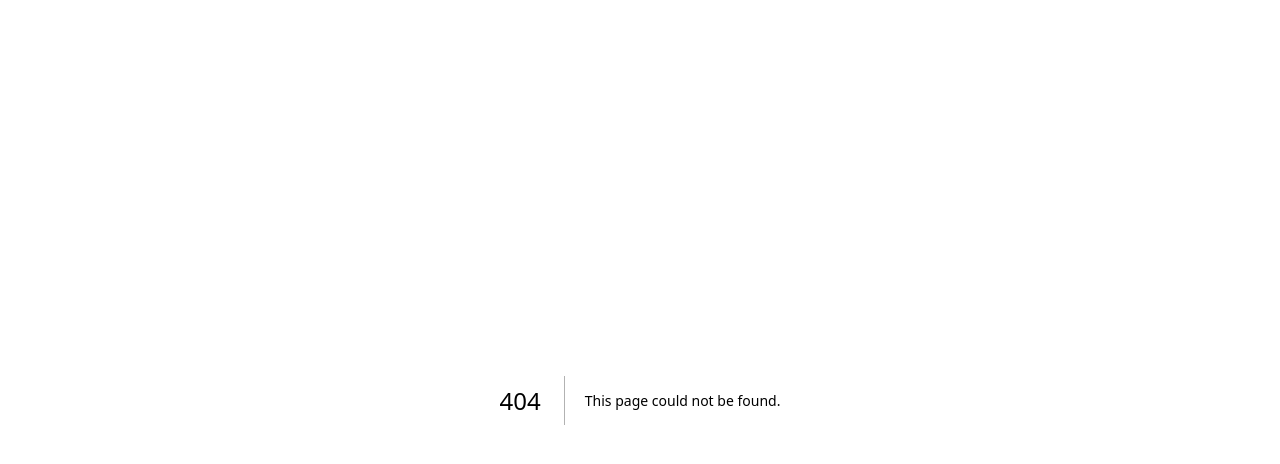
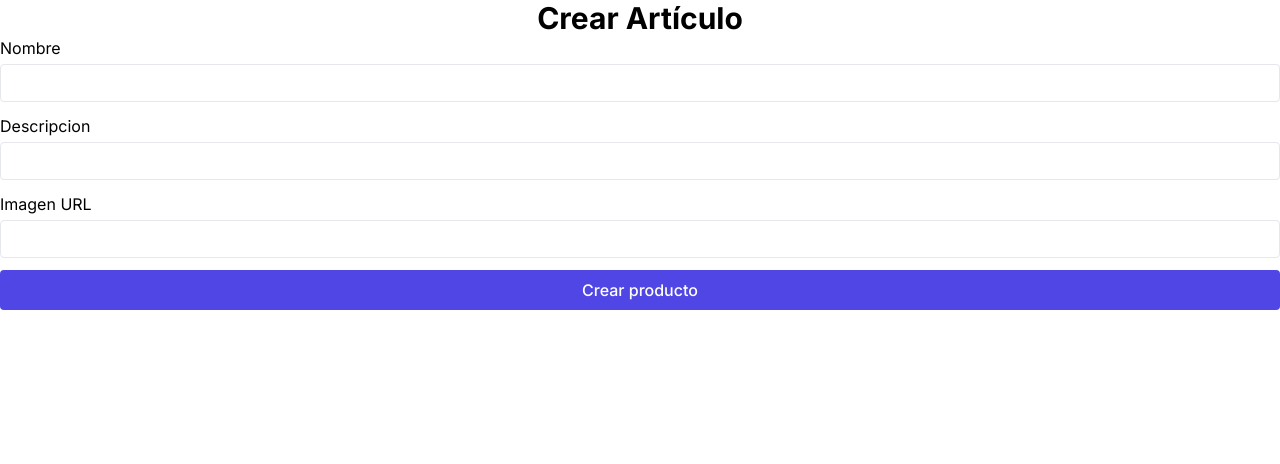
Before and after one commit to Pool2004/TheGreatEcommerce---Front, a Next.js app: page /item/create in a window 1280 px wide. Before the commit this address had no page. Shown: the top 464 px of the page. Built offline with nearby package versions, Linux system fonts and the light colour scheme.

Commit message:
Refactor: change names

```diff
--- a/src/app/product/create-product/page.jsx
+++ b/src/app/item/create/page.jsx
@@ -11,11 +11,11 @@
 
   const handleOnSubmit = (event) => {
     event.preventDefault();
-    console.log("producto nuevo: >>>>", { name, description, img });
+    console.log("articulo nuevo: >>>>", { name, description, img });
   };
   return (
     <main>
-      <h1 className="text-3xl font-bold text-center ">Crear producto</h1>
+      <h1 className="text-3xl font-bold text-center ">Crear Artículo</h1>
       <form onSubmit={handleOnSubmit} className="w-full mb-7">
         <Input
           label={"Nombre"}
```
Also changed, not shown: src/app/item/page.jsx (renamed from src/app/product/page.jsx).
